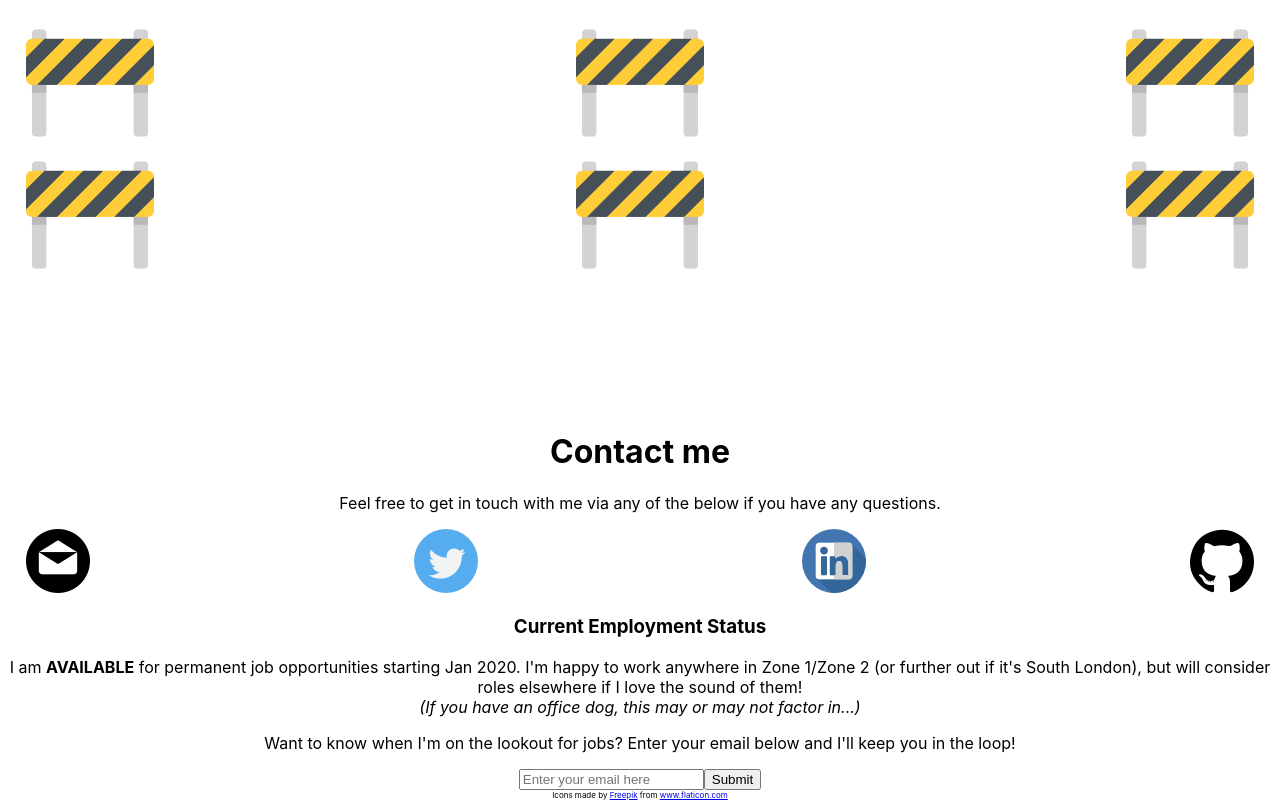
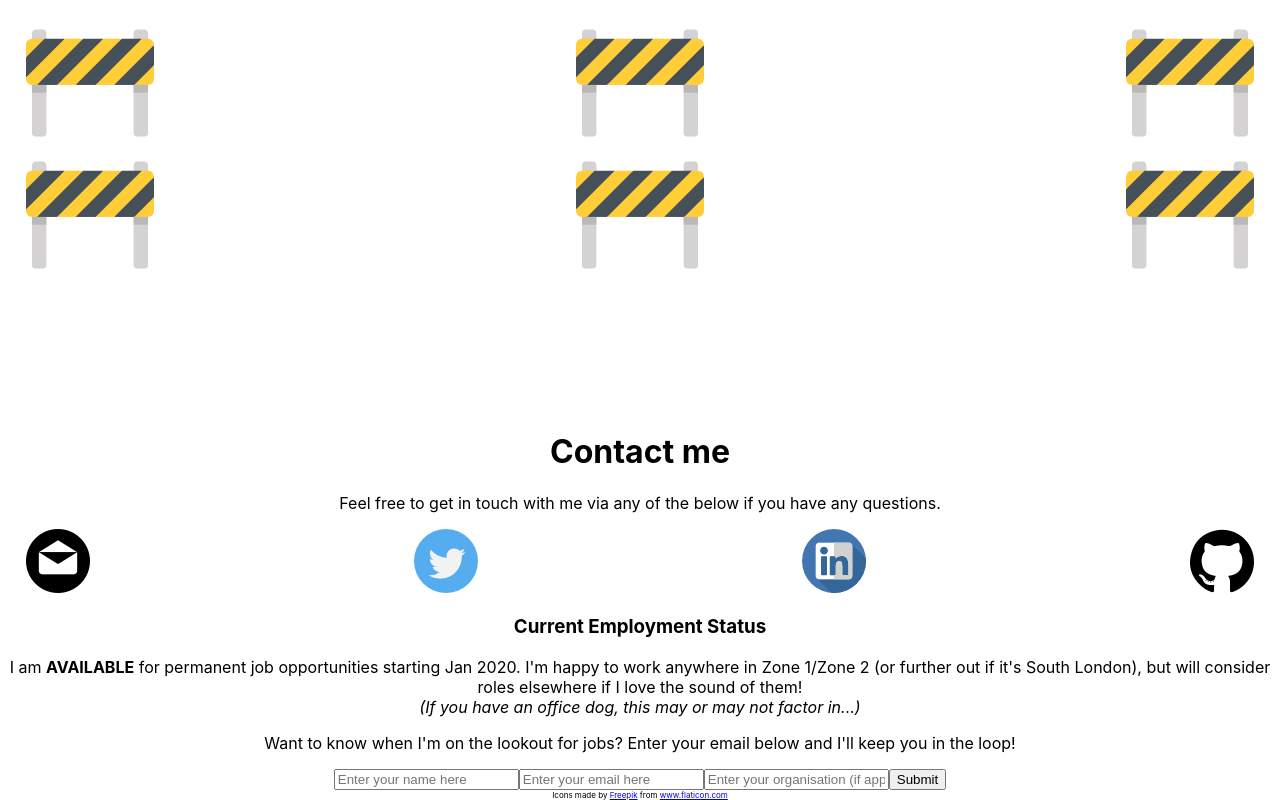
Before and after one commit to Reikon95/portfolio, a React (Create React App) app: page / in a window 1280 px wide. Shown: the part 1871-2671 px from the top of the page. Built offline with nearby package versions, Linux system fonts and the light colour scheme.

Commit message:
components for submission, improved from

```diff
--- a/src/App.js
+++ b/src/App.js
@@ -16,6 +16,7 @@ import TechsIntro from './TechsIntro.js';
 import EmploymentStatus from './EmploymentStatus';
 import c from './letter-c.png';
 import MQP from './MotivationalQuotePic.png';
+import SubscriptionForm from './SubscriptionForm.js';
 function App() {
   document.title="Cameron Blackwood";
 
@@ -86,7 +87,7 @@ function App() {
         </div>
         </div>
         <EmploymentStatus looking="yes"/>
-        <div className="submit"><input type="text" placeholder="Enter your email here"/><button>Submit</button></div>
+        <SubscriptionForm/>
 
       </div>
       <div className="credit">Icons made by <a href="https://www.flaticon.com/authors/freepik" title="Freepik">Freepik</a> from <a href="https://www.flaticon.com/" title="Flaticon">www.flaticon.com</a></div>
--- /dev/null
+++ b/src/SubscriptionForm.js
@@ -0,0 +1,16 @@
+import React, { useState, useEffect } from 'react';
+
+function SubscriptionForm() {
+    let [message, setMessage] = useState('');
+    function handleSubmission() {
+        setMessage('Thanks for submitting your details!')
+    }
+
+return <div className="submit"><input type="text" placeholder="Enter your name here"/>
+        <input type="text" placeholder="Enter your email here"/>
+        <input type="text" placeholder="Enter your organisation (if applicable) here"/>
+        <button onClick={handleSubmission}>Submit</button>{message}</div>
+
+}
+
+export default SubscriptionForm;
```
